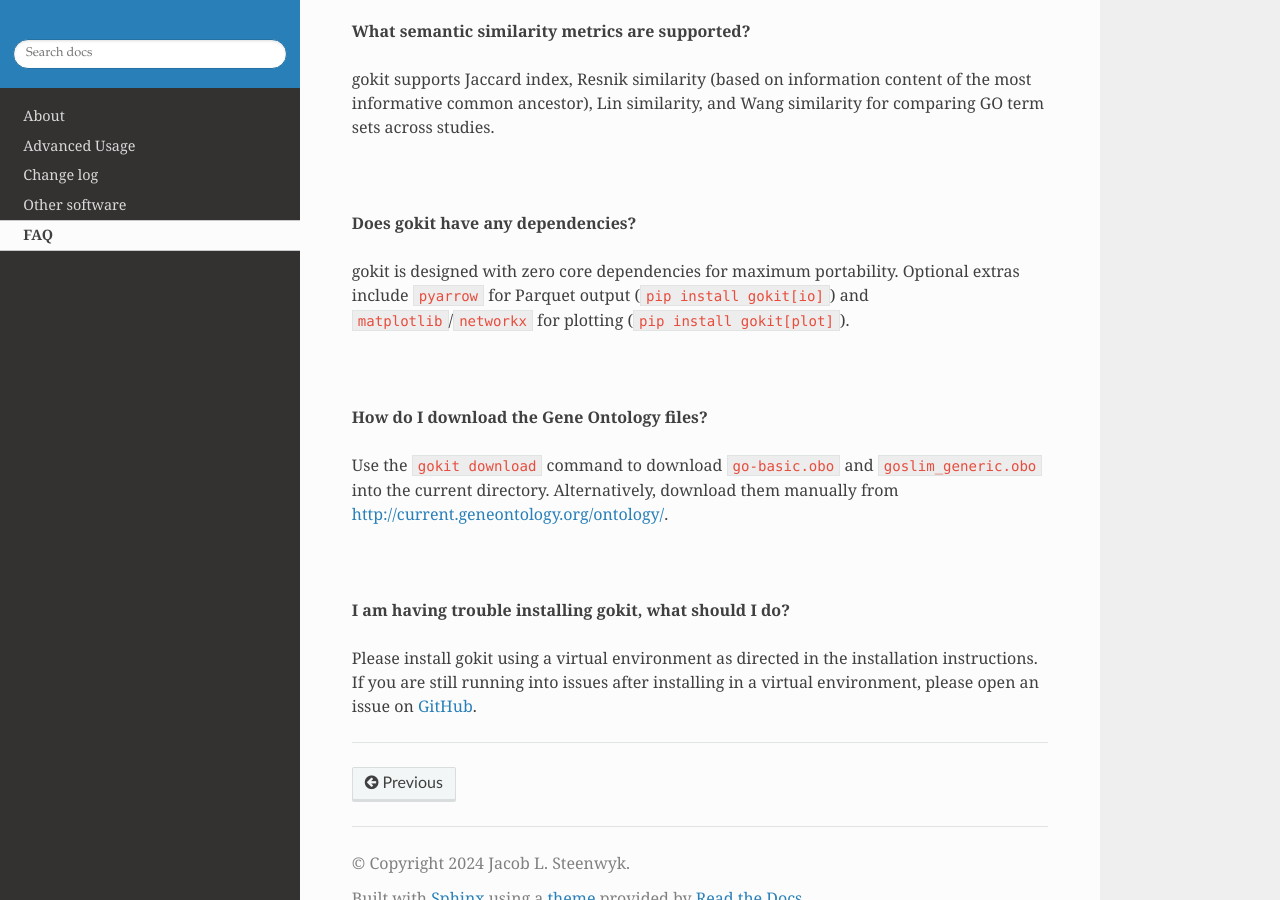
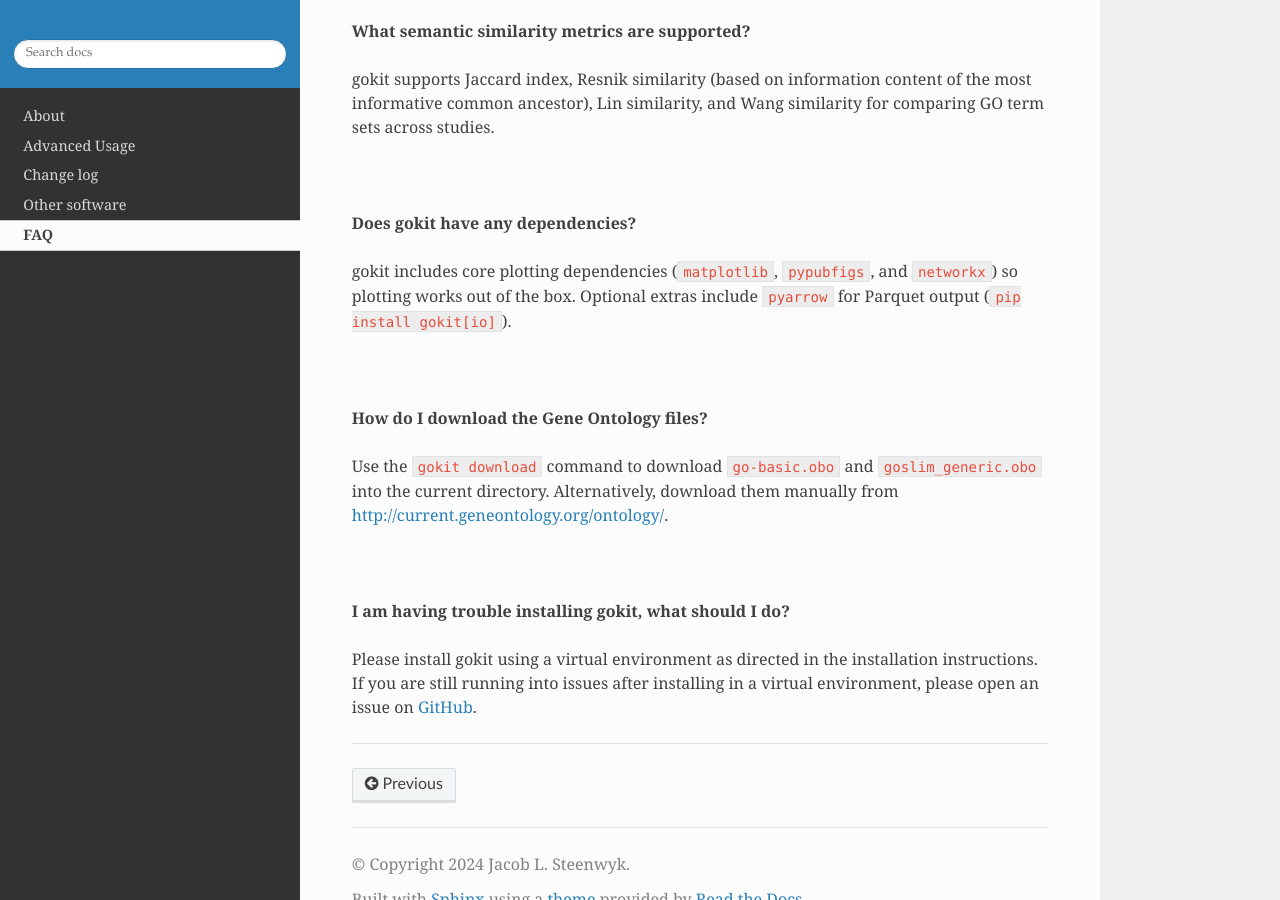
Before and after one commit to JLSteenwyk/gokit, a Sphinx documentation site: the page built from docs/frequently_asked_questions/index.rst, in a window 1280 px wide and 900 px high, scrolled down 723 px. Built offline with Sphinx 7.4.7 and the Read the Docs theme 3.1.0, drawn with Linux system fonts in a browser that asks for light colours.

Commit message:
docs: add generated figure examples and make plotting core deps

```diff
--- a/docs/about/index.rst
+++ b/docs/about/index.rst
@@ -12,7 +12,7 @@ It provides overrepresentation analysis (ORA) using Fisher's exact test
 and supports semantic similarity comparisons for GO terms across
 single or batch study scenarios.
 
-gokit is designed with zero core dependencies for maximum portability,
+gokit ships plotting support as a core feature (matplotlib, pypubfigs, and networkx)
 and supports multiple association file formats including id2gos, GAF,
 GPAD, and NCBI gene2go with automatic format detection.
 
--- a/docs/frequently_asked_questions/index.rst
+++ b/docs/frequently_asked_questions/index.rst
@@ -40,9 +40,9 @@ Wang similarity for comparing GO term sets across studies.
 
 **Does gokit have any dependencies?**
 
-gokit is designed with zero core dependencies for maximum portability.
-Optional extras include ``pyarrow`` for Parquet output (``pip install gokit[io]``)
-and ``matplotlib``/``networkx`` for plotting (``pip install gokit[plot]``).
+gokit includes core plotting dependencies (``matplotlib``, ``pypubfigs``,
+and ``networkx``) so plotting works out of the box. Optional extras include
+``pyarrow`` for Parquet output (``pip install gokit[io]``).
 
 |
 
--- a/pyproject.toml
+++ b/pyproject.toml
@@ -12,7 +12,11 @@ license = {text = "MIT"}
 authors = [
   {name = "GOKIT Contributors"}
 ]
-dependencies = []
+dependencies = [
+  "matplotlib>=3.8",
+  "pypubfigs>=1.1.3",
+  "networkx>=3.3"
+]
 
 [project.optional-dependencies]
 io = [
```
Also changed, not shown: README.md (+16 -8 lines), docs/advanced/index.rst (+20 -0 lines), docs/index.rst (+23 -1 lines), docs/_static/img/figures/semantic_network.png (added), docs/_static/img/figures/study_a_direction_summary.png (added), docs/_static/img/figures/study_a_term_bar.png (added), 1 other file.
